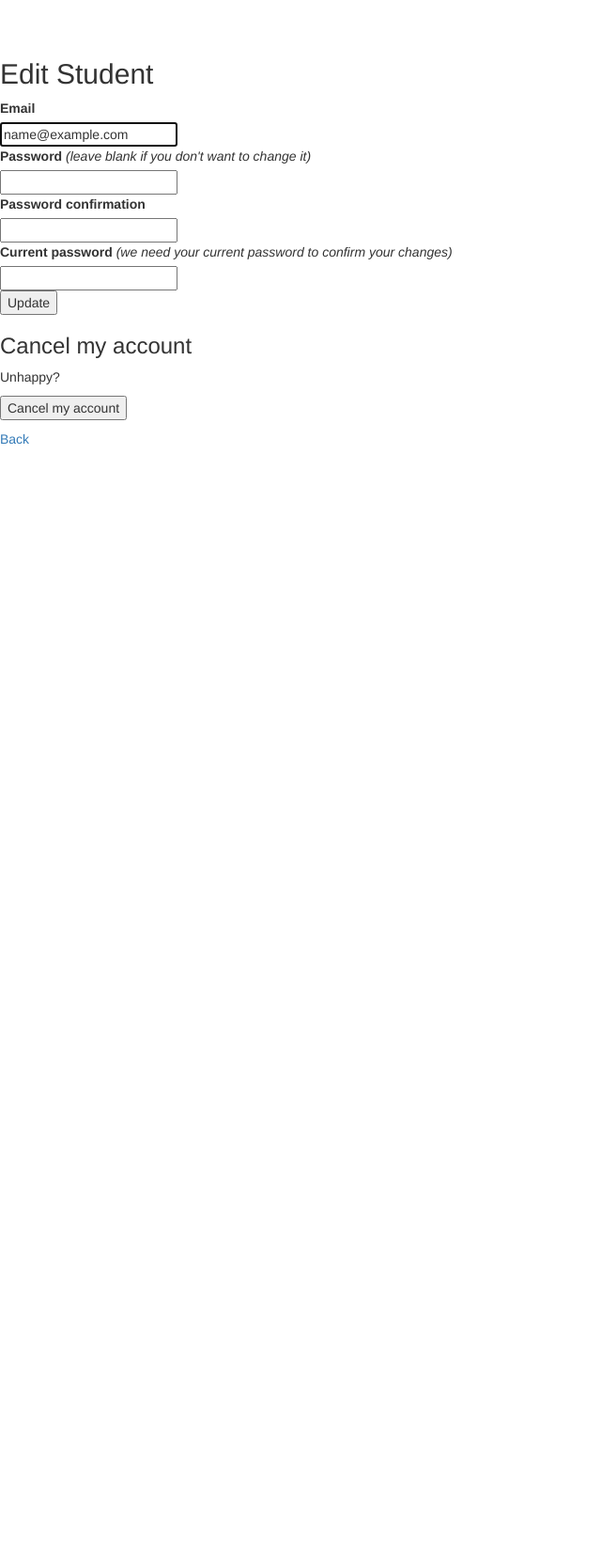
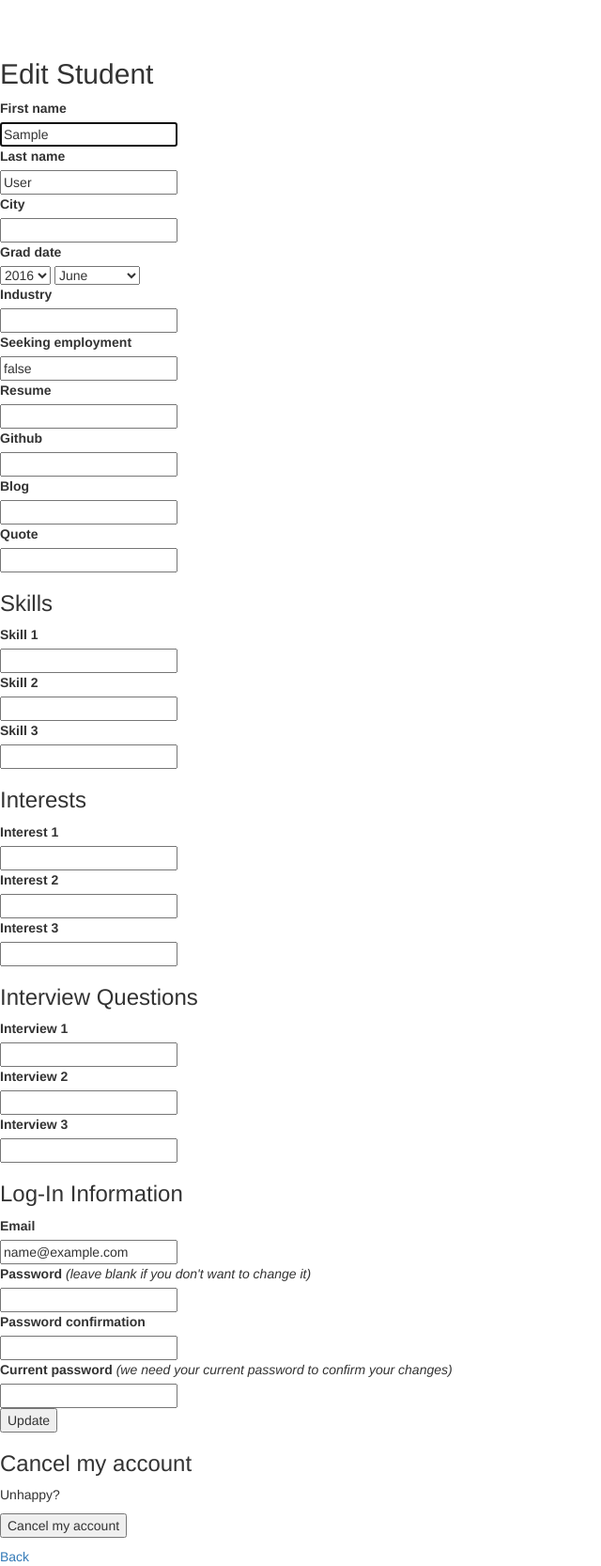
Before and after one commit to the-difference-engine/network-app, a Rails app: page /students/edit in a window 1280 px wide. Shown: the whole page at 94% size, without its empty margins (0-640 px from the left). Before the commit the page ends 473 px from the top, so only its background shows below. Run offline with Rails 7, Linux system fonts and the light colour scheme; the visitor is signed in with stand-in values (Sample User, id 1); style sheets or scripts are compiled from the project's sources; some libraries are stand-ins or nearby versions.

Commit message:
students registrations edit view changes for extra fields

```diff
--- a/app/views/devise/registrations/edit.html.erb
+++ b/app/views/devise/registrations/edit.html.erb
@@ -3,6 +3,105 @@
 <%= form_for(resource, as: resource_name, url: registration_path(resource_name), html: { method: :put }) do |f| %>
   <%= devise_error_messages! %>
 
+  <div class="field">
+    <%= f.label :first_name %><br />
+    <%= f.text_field :first_name, autofocus: true %>
+  </div>
+
+  <div class="field">
+    <%= f.label :last_name %><br />
+    <%= f.text_field :last_name, autofocus: true %>
+  </div>
+
+  <div class="field">
+    <%= f.label :city %><br />
+    <%= f.text_field :city, autofocus: true %>
+  </div>
+
+  <div class="field">
+    <%= f.label :grad_date %><br />
+    <%= f.date_select :grad_date, discard_day: true, autofocus: true %>
+  </div>
+
+  <div class="field">
+    <%= f.label :industry %><br />
+    <%= f.text_field :industry, autofocus: true %>
+  </div>
+
+  <div class="field">
+    <%= f.label :seeking_employment %><br />
+    <%= f.text_field :seeking_employment, autofocus: true %>
+  </div>
+
+  <div class="field">
+    <%= f.label :resume %><br />
+    <%= f.text_field :resume, autofocus: true %>
+  </div>
+
+  <div class="field">
+    <%= f.label :github %><br />
+    <%= f.text_field :github, autofocus: true %>
+  </div>
+
+  <div class="field">
+    <%= f.label :blog %><br />
+    <%= f.text_field :blog, autofocus: true %>
+  </div>
+
+  <div class="field">
+    <%= f.label :quote %><br />
+    <%= f.text_field :quote, autofocus: true %>
+  </div>
+
+  <h3>Skills</h3>
+  <div class="field">
+    <%= f.label :skill_1 %><br />
+    <%= f.text_field :skill_1, autofocus: true %>
+  </div>
+
+  <div class="field">
+    <%= f.label :skill_2 %><br />
+    <%= f.text_field :skill_2, autofocus: true %>
+  </div>
+
+  <div class="field">
+    <%= f.label :skill_3 %><br />
+    <%= f.text_field :skill_3, autofocus: true %>
+  </div>
+
+  <h3>Interests</h3>
+  <div class="field">
+    <%= f.label :interest_1 %><br />
+    <%= f.text_field :interest_1, autofocus: true %>
+  </div>
+
+  <div class="field">
+    <%= f.label :interest_2 %><br />
+    <%= f.text_field :interest_2, autofocus: true %>
+  </div>
+
+  <div class="field">
+    <%= f.label :interest_3 %><br />
+    <%= f.text_field :interest_3, autofocus: true %>
+  </div>
+
+  <h3>Interview Questions</h3>
+  <div class="field">
+    <%= f.label :interview_1 %><br />
+    <%= f.text_field :interview_1, autofocus: true %>
+  </div>
+
+  <div class="field">
+    <%= f.label :interview_2 %><br />
+    <%= f.text_field :interview_2, autofocus: true %>
+  </div>
+
+  <div class="field">
+    <%= f.label :interview_3 %><br />
+    <%= f.text_field :interview_3, autofocus: true %>
+  </div>
+
+  <h3>Log-In Information</h3>
   <div class="field">
     <%= f.label :email %><br />
     <%= f.email_field :email, autofocus: true %>
--- a/config/routes.rb
+++ b/config/routes.rb
@@ -1,10 +1,9 @@
 Rails.application.routes.draw do
-  get 'students/index'
-
-  get 'students/show'
 
   devise_for :students
   root "students#index"
+
+  resources :students
   # The priority is based upon order of creation: first created -> highest priority.
   # See how all your routes lay out with "rake routes".
 
```
